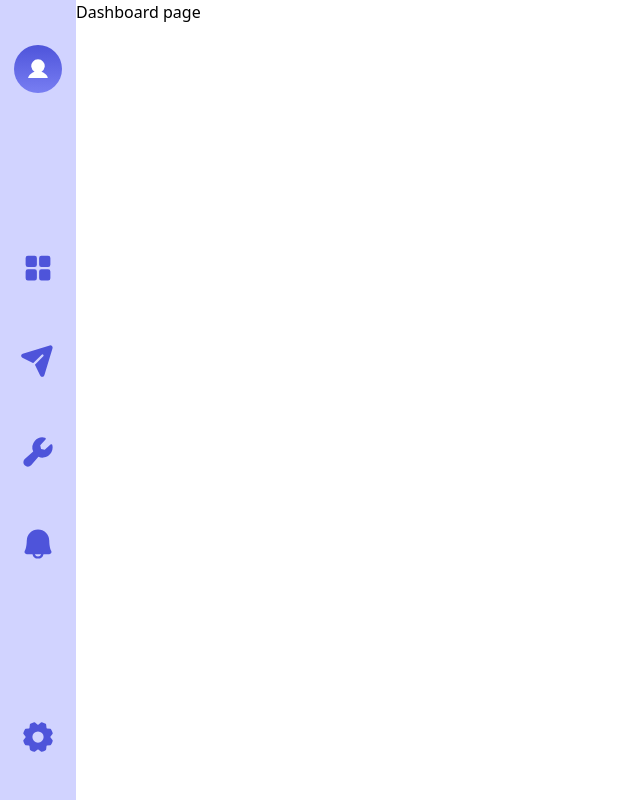
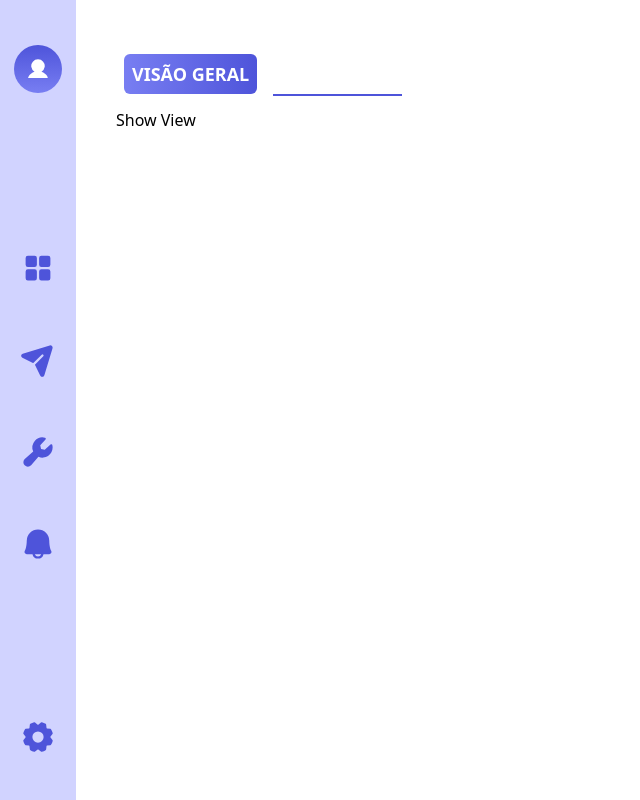
Before and after one commit to renan823/Aerotool-Front, a Next.js app: page /dashboard in a window 1280 px wide. Shown: the whole page, without its empty margins (0-640 px from the left). Built offline with nearby package versions, Linux system fonts and the light colour scheme.

Commit message:
Feat: ShowView page first implementation

```diff
--- /dev/null
+++ b/src/components/NavButton.jsx
@@ -0,0 +1,9 @@
+const NavButtons = ({ isShowView, setIsShowView, bgColor, buttonText }) => {
+    const style = `${bgColor} p-2 text-white m-2 text-lg font-semibold `
+    return (
+    <div>
+        <span className={style} onClick={() => setIsShowView(!isShowView)}>{buttonText}</span>
+    </div>)
+}
+
+export default NavButtons;
--- a/src/pages/dashboard.jsx
+++ b/src/pages/dashboard.jsx
@@ -1,7 +1,50 @@
+import NavButtons from "@/components/NavButton";
+import { useState } from "react";
+
 const Dashboard = () => {
+  const [isShowView, setIsShowView] = useState(true);
+
+  if (isShowView) {
     return (
-       <h1>Dashboard page</h1>
-    )
-}
+      <div className="p-10">
+        <div className="flex flex-row my-5">
+          <NavButtons
+            isShowView={isShowView}
+            setIsShowView={setIsShowView}
+            bgColor="bg-gradient-to-r from-accent to-primary rounded-md"
+            buttonText={"VISÃO GERAL"}
+          />
+          <NavButtons
+            isShowView={isShowView}
+            setIsShowView={setIsShowView}
+            bgColor="text-primary border-b-2 border-primary"
+            buttonText={"DASHBOARD"}
+          />
+        </div>
+        <h1>Show View</h1>
+      </div>
+    );
+  } else {
+    return (
+        <div className="p-10">
+        <div className="flex flex-row my-5">
+          <NavButtons
+            isShowView={isShowView}
+            setIsShowView={setIsShowView}
+            bgColor="text-primary border-b-2 border-primary"
+            buttonText={"VISÃO GERAL"}
+          />
+          <NavButtons
+            isShowView={isShowView}
+            setIsShowView={setIsShowView}
+            bgColor="bg-gradient-to-r from-accent to-primary rounded-md"
+            buttonText={"DASHBOARD"}
+          />
+        </div>
+        <h1>Dashboard</h1>
+      </div>
+    );
+  }
+};
 
 export default Dashboard;
```
